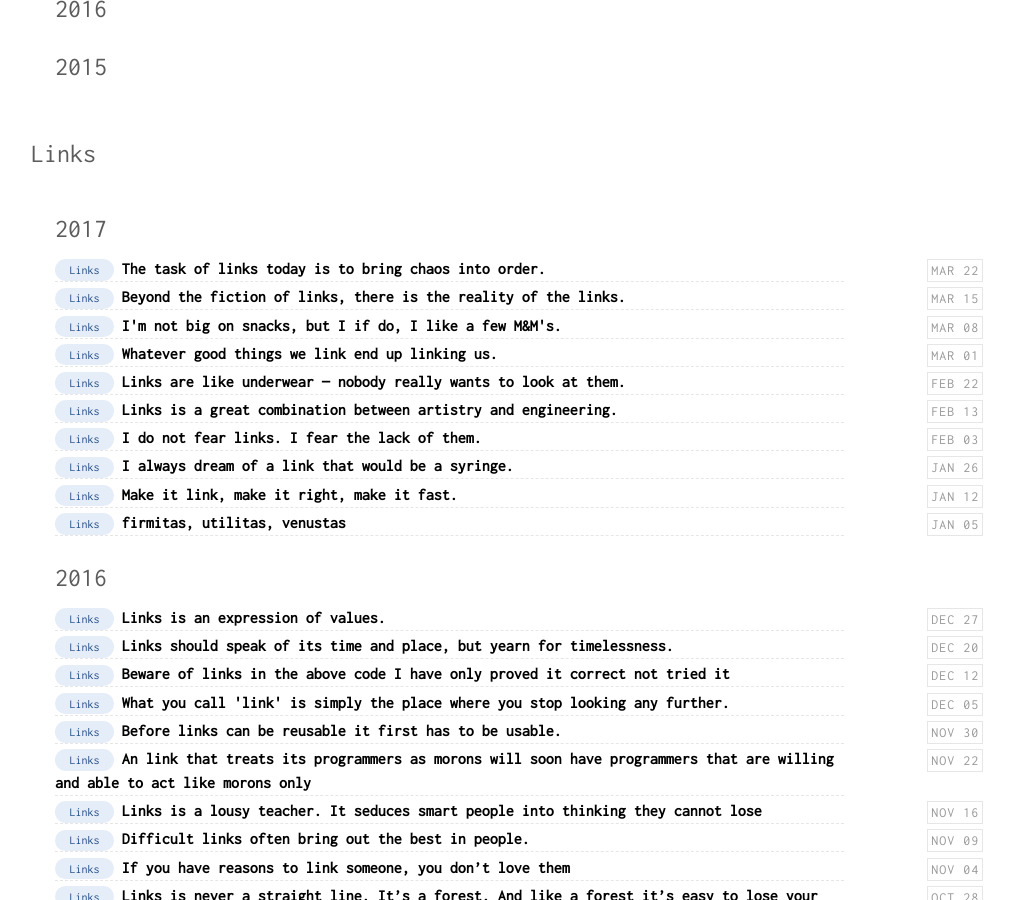
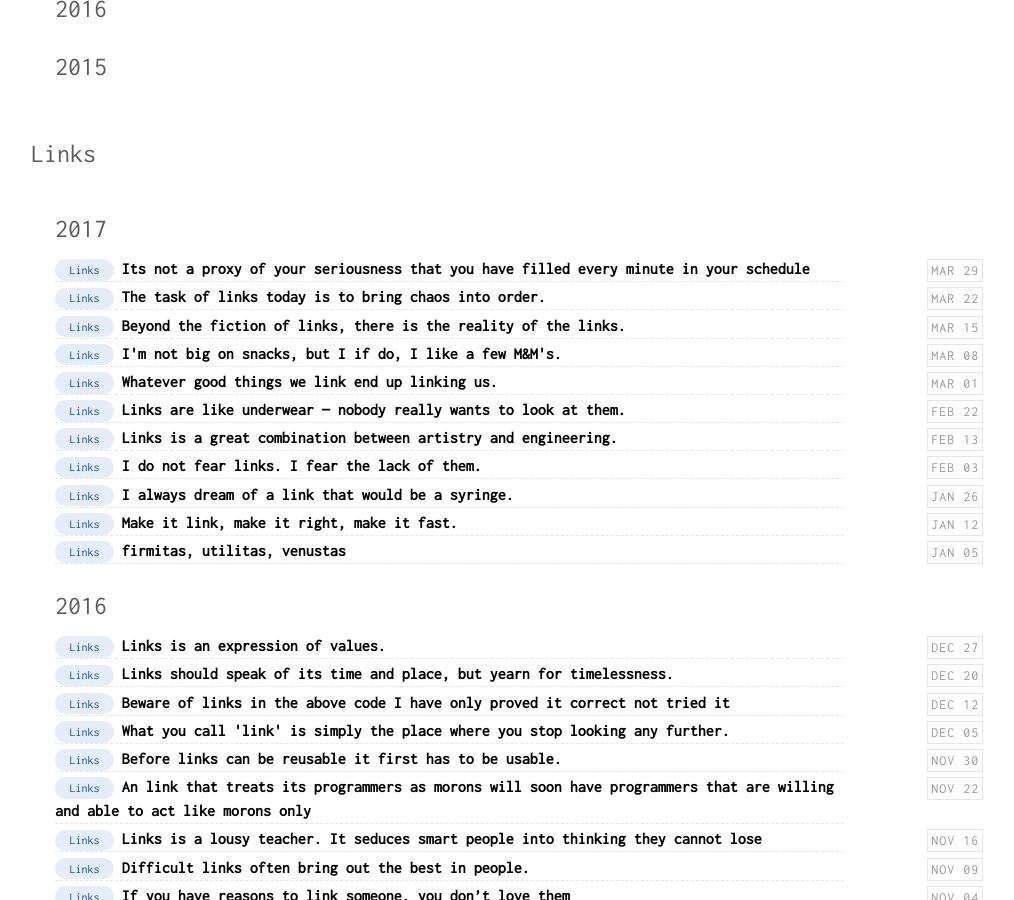
Before and after one commit to magudb/magudb.github.io, a Jekyll site: the page built from categories.html, in a window 1280 px wide and 900 px high, scrolled down 417 px. Shown: the whole window, without its empty margins (121-1135 px from the left). Built offline with Jekyll 4.4.1, drawn with Linux system fonts in a browser that asks for light colours; some of the changed lines change nothing that is shown.

Commit message:
New post: It's not a proxy of your seriousness that you have filled every minute in your schedule

```diff
--- a/_drafts/2017-03-29-empty.md
+++ b/_posts/2017-03-29-Its not a proxy of your seriousness that you have filled every minute in your schedule.md
@@ -1,7 +1,7 @@
 ---
 layout: post
-title: "Its not a proxy of your seriousness that youve filled every minute in your schedule"
-description: ""
+title: "Its not a proxy of your seriousness that you have filled every minute in your schedule"
+description: "It's not a proxy of your seriousness that you have filled every minute in your schedule - B. Gates"
 comments: true
 category: "Links"
 keywords: "Links, extravaganza, Tech, IT, Microservices, NodeJs, C#, Javascript, Solution architecture"
@@ -24,12 +24,14 @@ keywords: "Links, extravaganza, Tech, IT, Microservices, NodeJs, C#, Javascript,
 * [Made me Laugh, Cry or just news](#news)
 
 # My favorites<a name="favorites"></a> #
+* [DevOps - Transforming Enterprises](https://www.youtube.com/watch?v=SLF9zb1YYeA){:target="_blank"}
 * [The Dojo – Target Tech](http://target.github.io/devops/the-dojo){:target="_blank"}
 * [How Well Are You Investing Your Time This Week, When Bill Gates Was Asked By Charlie Rose - Youtube](https://www.youtube.com/watch?v=nH5K0yo-o1A){:target="_blank"} - "It's not a proxy of your seriousness that you've filled every minute in your schedule."
 * [Everything You Wanted To Know About Git But Weren't Nerdy Enough To Ask](https://techblog.badoo.com/blog/2017/03/27/everything-you-wanted-to-know-about-git-but-weren%27t-nerdy-enough-to-ask/){:target="_blank"}
 * [Piotr Wittchen » Review Your Changes In The Code Before The Commit](http://blog.wittchen.biz.pl/review-your-changes-in-the-code-before-the-commit/){:target="_blank"}
 * [Ethically Aligned Design - The Morning Paper](https://blog.acolyer.org/2017/03/27/ethically-aligned-design/){:target="_blank"}
 * [Command Line: Using Dotnet Watch Test For Continuous Testing With .Net Core 1.0 And Xunit.net - Scott Hanselman](https://www.hanselman.com/blog/CommandLineUsingDotnetWatchTestForContinuousTestingWithNETCore10AndXUnitnet.aspx){:target="_blank"}
+* [Not So Faas: Functions Are The Wrong Abstraction For Many Things](https://medium.com/@doctor_julz/not-so-faas-why-functions-are-the-wrong-abstraction-for-many-things-67514430b0e2){:target="_blank"}
 
 ## Ideas, Thoughts, comments <a name="ideas"></a> ##
 * [Strategic Technology: Security, Digital Transformation & Cloud Native – Charting Stacks](https://redmonk.com/fryan/2017/03/20/strategic-technology-security-digital-transformation-cloud-native/){:target="_blank"}
@@ -37,12 +39,15 @@ keywords: "Links, extravaganza, Tech, IT, Microservices, NodeJs, C#, Javascript,
 ## Agile, Organizations and process<a name="agile"></a> ##
 * [Running A Manager Feedback Cycle – Accidentally In Code](https://cate.blog/2017/03/23/running-a-manager-feedback-cycle/){:target="_blank"}
 * [Planning Is Guessing – Signal V. Noise](https://m.signalvnoise.com/planning-is-guessing-66fd2cea3f50){:target="_blank"}
+* [Enterprise Cloud Maturity Model](http://cbpn.io/ebooks/enterprise-cloud/ecmm/){:target="_blank"}
 
 ## Architecture & Software development practices <a name="development"></a> ##
 * [Implementing Event-driven Microservices Architecture (...) - Nikhil Barthwal (Lambda Days 2017) - Youtube](https://www.youtube.com/watch?v=I7vdlpuRw5c){:target="_blank"}
 * [Jamstack - Javascript, Apis, And Markup](https://jamstack.org/){:target="_blank"}
 * [Smashing Magazine Just Got 10x Faster - Netlify](https://www.netlify.com/blog/2017/03/16/smashing-magazine-just-got-10x-faster/){:target="_blank"}
 * [How To Keep Your Lambda Functions Warm](https://read.acloud.guru/how-to-keep-your-lambda-functions-warm-9d7e1aa6e2f0#.1hb965p2n){:target="_blank"}
+* [Planning Ahead For Microservices - Itproportal](http://www.itproportal.com/features/planning-ahead-for-microservices/){:target="_blank"}
+* [Pattern: Using Pseudo-uris With Microservices](http://philcalcado.com/2017/03/22/pattern_using_seudo-uris_with_microservices.html){:target="_blank"}
 
 ## Programming <a name="net"></a> ##
 * [A Hitchhikers Guide To The Coreclr Source Code · Performance Is A Feature!](http://mattwarren.org/2017/03/23/Hitchhikers-Guide-to-the-CoreCLR-Source-Code/){:target="_blank"}
@@ -59,11 +64,14 @@ keywords: "Links, extravaganza, Tech, IT, Microservices, NodeJs, C#, Javascript,
 * [Introduction To The Elm Architecture And How To Build Our First Application - Css-tricks](https://css-tricks.com/introduction-elm-architecture-build-first-application/){:target="_blank"}
 * [Real-time Asp .Net Core](https://radu-matei.github.io/blog/real-time-aspnet-core/){:target="_blank"}
 * [Modeling Battleship In C# - Introduction And Strategies](https://www.exceptionnotfound.net/modeling-battleship-in-csharp-introduction-and-strategies/){:target="_blank"}
+* [Go Microservices Blog Series, Part 1. - Callista Enterprise](http://callistaenterprise.se/blogg/teknik/2017/02/17/go-blog-series-part1/){:target="_blank"}
+* [Build Microservices With Jhipster And Deploy To Google Cloud With Kubernetes - Youtube](https://www.youtube.com/watch?v=dgVQOYEwleA){:target="_blank"}
 
 ## Frontend matters <a name="web"></a> ##
 * [How You Can Use Html5 Custom Data Attributes And Why — Sitepoint](https://www.sitepoint.com/how-why-use-html5-custom-data-attributes/){:target="_blank"}
 * [Jhabdas/fetch-inject: Async Dependency Loader For Css And Javascript](https://github.com/jhabdas/fetch-inject){:target="_blank"}
 * [Office Ui Fabric](https://dev.office.com/fabric){:target="_blank"}
+* [Nightwatch.js - Node.js Powered End-to-end Testing Framework](http://nightwatchjs.org/){:target="_blank"}
 
 ## Tools and things from Github <a name="tools"></a> ##
 * [Flashback-mocking-tool - Linkedin Engineering](https://engineering.linkedin.com/blog/2017/03/flashback-mocking-tool){:target="_blank"}
@@ -81,15 +89,20 @@ keywords: "Links, extravaganza, Tech, IT, Microservices, NodeJs, C#, Javascript,
 * [Sharing Between Windows 10 And Your Vm – Rhd Blog](https://developers.redhat.com/blog/2017/03/23/sharing-between-windows-10-and-your-vm/){:target="_blank"}
 * [Gitlab.com / Runbooks · Gitlab](https://gitlab.com/gitlab-com/runbooks){:target="_blank"}
 * [Embracing Risk – Medium](https://medium.com/@jerub/embracing-risk-74bd876a64da#.fne4qbv18){:target="_blank"}
+* [True Devops: Including Databases In Automated Deployment](http://www.red-gate.com/blog/database-lifecycle-management/moving-from-application-automation-to-true-devops-by-including-the-database){:target="_blank"}
 
 ## Cloud <a name="cloud"></a>##
 * [Adding A Let’s Encrypt Certificate To An Azure-hosted Website - Precision Computing](http://www.leeholmes.com/blog/2017/03/21/adding-a-lets-encrypt-certificate-to-an-azure-hosted-website/){:target="_blank"}
 * [Aws Iam Policies In A Nutshell](http://start.jcolemorrison.com/aws-iam-policies-in-a-nutshell/){:target="_blank"}
+* [Lambda Architecture For Fault Tolerant Applications - Eharmony Engineering | Vijay Vangapandu](http://www.eharmony.com/engineering/lambda-architecture-for-fault-tolerant-applications/#.WNtp2_nygUE){:target="_blank"}
 
 ## Security<a name="security"></a> ##
 * [Ddos Of Past, Present And Future - The Akamai Blog](https://blogs.akamai.com/2017/03/ddos-of-past-present-and-future.html){:target="_blank"}
+* [Automating Your Security Acceptance Tests - Opencredo](https://opencredo.com/automating-your-security-acceptance-tests/){:target="_blank"}
 
 ## Containers <a name="containers"></a> ##
+* [Beta Architecture: Scaling Developer Environments With Kubernetes - Branch Blog](https://blog.branch.io/beta-architecture-scaling-developer-environments-with-kubernetes/){:target="_blank"}
+* [Set Up Your Raspberry Pi With Kubernetes Using Distributed Networking. - Opensource.com](https://opensource.com/article/17/3/kubernetes-raspberry-pi){:target="_blank"}
 * [Builder Pattern Vs. Multi-stage Builds In Docker](http://blog.alexellis.io/mutli-stage-docker-builds/){:target="_blank"}
 * [Move MobyLinuxVM.vhdx to another drive](https://forums.docker.com/t/move-mobylinuxvm-vhdx-to-another-drive/26293){:target="_blank"}
 * [Containers Why We Are Here](https://gianarb.it/blog/containers-why-we-are-here){:target="_blank"}
@@ -99,6 +112,8 @@ keywords: "Links, extravaganza, Tech, IT, Microservices, NodeJs, C#, Javascript,
 
 ## Monitoring and Performance <a name="monitoring"></a> ##
 * [Monitor Your Applications With Prometheus](http://blog.alexellis.io/prometheus-monitoring/){:target="_blank"}
+* [Monitoring Kubernetes In Production: A Detailed How-to Guide (Part 1 Of 5)](https://sysdig.com/blog/monitoring-kubernetes-with-sysdig-cloud/){:target="_blank"}
+* [The Definitive Guide For Monitoring Node.js Applications - @Risingstack](https://blog.risingstack.com/monitoring-nodejs-applications-nodejs-at-scale/){:target="_blank"}
 
 ## All things fancy <a name="buzz"></a> ##
 * [Sales Soar: Raspberry Pi British Board Beats Commodore 64, World's Third Best-selling Computerthe Magpi Magazine](https://www.raspberrypi.org/magpi/raspberry-pi-sales/){:target="_blank"}
```
Also changed, not shown: _posts/2017-03-28-You know DevOps.md (line endings or trailing spaces).
